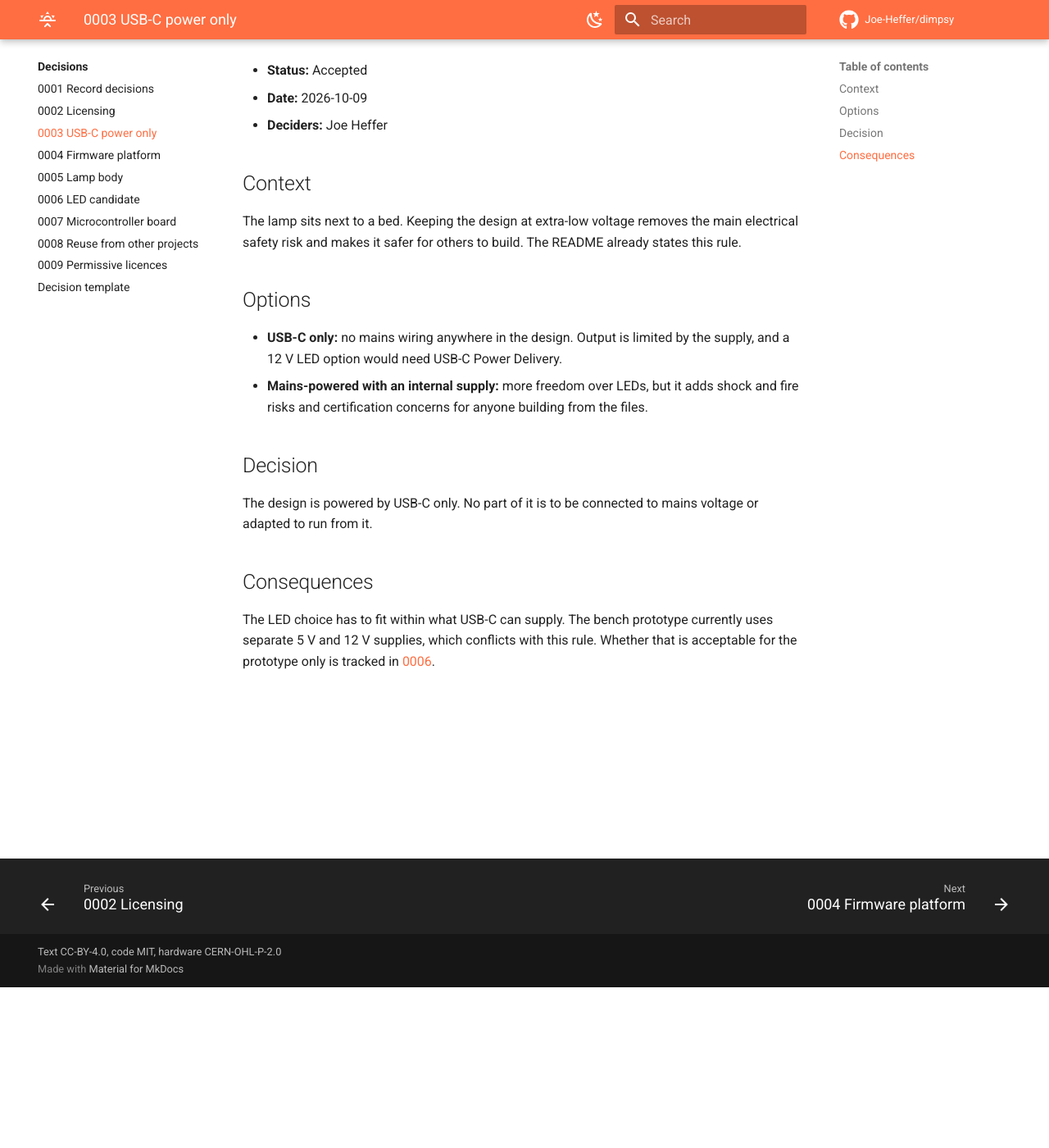
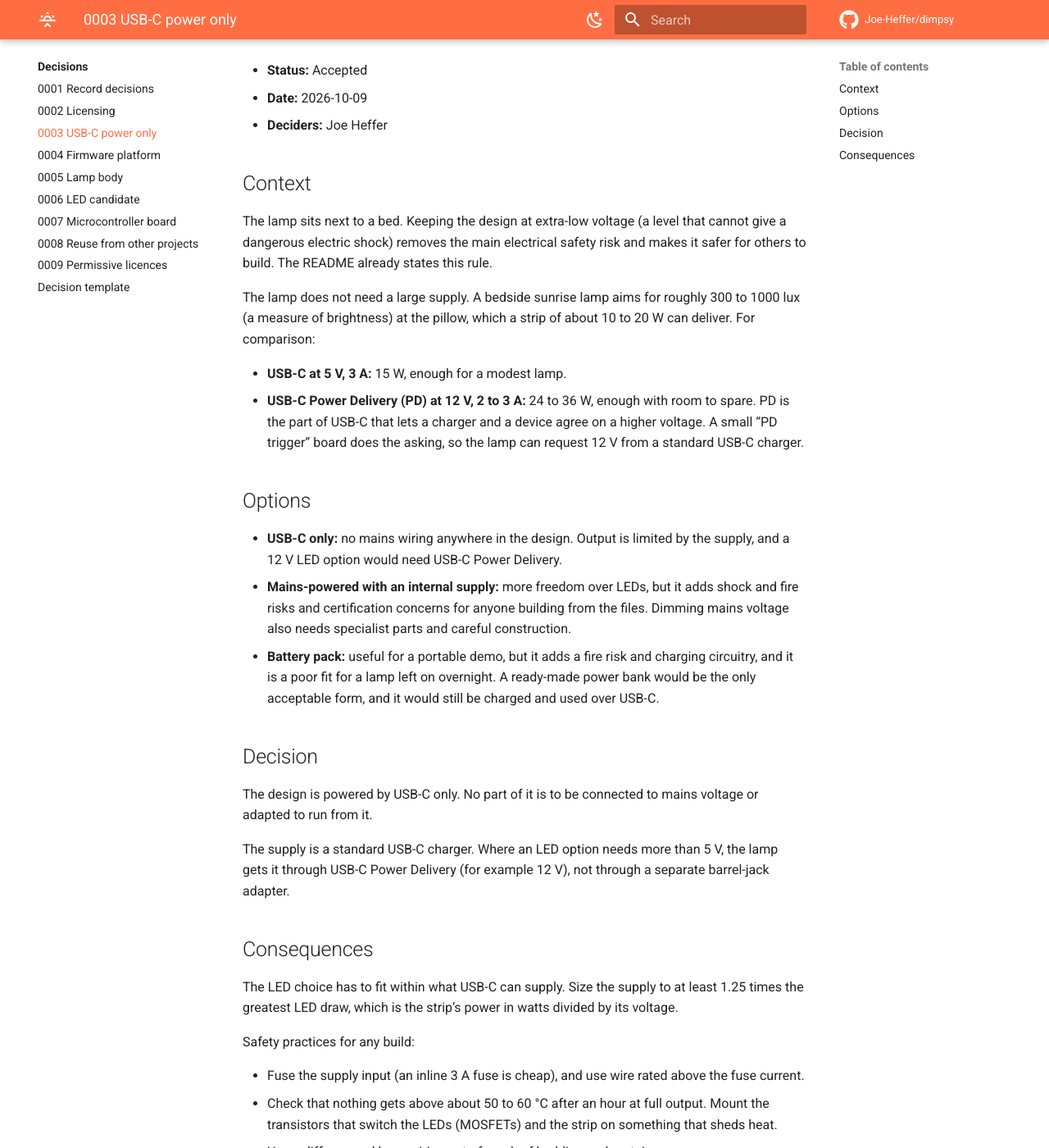
Before and after one commit to Joe-Heffer/dimpsy, an MkDocs documentation site: the page built from docs/decisions/0003-usb-c-power-only.md, in a window 1280 px wide and 1400 px high, scrolled down 196 px. Shown: the whole window at 82% size. Built offline with MkDocs 1.6.1 and Material for MkDocs 9.7.7, drawn with Linux system fonts in a browser that asks for light colours; comment, search, counter and statistics services are not loaded; some of the changed text lies outside the part shown.

Commit message:
docs: add power budget and safety practices to decision 0003 (#58)
Record the power needed for a bedside sunrise lamp, the options
considered (USB-C, USB-C Power Delivery for 12 V, mains, battery) and
safety practices for builds. The outcome, USB-C only, is unchanged.


Claude-Session: https://claude.ai/code/session_01TXaFx7RECdQFb1FgPtppnt

Signed-off-by: Claude <noreply@anthropic.com>
Co-authored-by: Claude <noreply@anthropic.com>

```diff
--- a/docs/decisions/0003-usb-c-power-only.md
+++ b/docs/decisions/0003-usb-c-power-only.md
@@ -12,17 +12,35 @@ SPDX-License-Identifier: CC-BY-4.0
 
 ## Context
 
-The lamp sits next to a bed. Keeping the design at extra-low voltage removes the main electrical safety risk and makes it safer for others to build. The README already states this rule.
+The lamp sits next to a bed. Keeping the design at extra-low voltage (a level that cannot give a dangerous electric shock) removes the main electrical safety risk and makes it safer for others to build. The README already states this rule.
+
+The lamp does not need a large supply. A bedside sunrise lamp aims for roughly 300 to 1000 lux (a measure of brightness) at the pillow, which a strip of about 10 to 20 W can deliver. For comparison:
+
+* **USB-C at 5 V, 3 A:** 15 W, enough for a modest lamp.
+* **USB-C Power Delivery (PD) at 12 V, 2 to 3 A:** 24 to 36 W, enough with room to spare. PD is the part of USB-C that lets a charger and a device agree on a higher voltage. A small “PD trigger” board does the asking, so the lamp can request 12 V from a standard USB-C charger.
 
 ## Options
 
 * **USB-C only:** no mains wiring anywhere in the design. Output is limited by the supply, and a 12 V LED option would need USB-C Power Delivery.
-* **Mains-powered with an internal supply:** more freedom over LEDs, but it adds shock and fire risks and certification concerns for anyone building from the files.
+* **Mains-powered with an internal supply:** more freedom over LEDs, but it adds shock and fire risks and certification concerns for anyone building from the files. Dimming mains voltage also needs specialist parts and careful construction.
+* **Battery pack:** useful for a portable demo, but it adds a fire risk and charging circuitry, and it is a poor fit for a lamp left on overnight. A ready-made power bank would be the only acceptable form, and it would still be charged and used over USB-C.
 
 ## Decision
 
 The design is powered by USB-C only. No part of it is to be connected to mains voltage or adapted to run from it.
 
+The supply is a standard USB-C charger. Where an LED option needs more than 5 V, the lamp gets it through USB-C Power Delivery (for example 12 V), not through a separate barrel-jack adapter.
+
 ## Consequences
 
-The LED choice has to fit within what USB-C can supply. The bench prototype currently uses separate 5 V and 12 V supplies, which conflicts with this rule. Whether that is acceptable for the prototype only is tracked in [0006](0006-led-candidate.md).
+The LED choice has to fit within what USB-C can supply. Size the supply to at least 1.25 times the greatest LED draw, which is the strip’s power in watts divided by its voltage.
+
+Safety practices for any build:
+
+* Fuse the supply input (an inline 3 A fuse is cheap), and use wire rated above the fuse current.
+* Check that nothing gets above about 50 to 60 °C after an hour at full output. Mount the transistors that switch the LEDs (MOSFETs) and the strip on something that sheds heat.
+* Use a diffuser, and keep wiring out of reach of bedding and curtains.
+* Add a limit on how long the lamp stays on at full brightness, and a watchdog (a timer that restarts the firmware if it freezes), so a crash cannot leave the lamp stuck at full brightness overnight.
+* Use chargers from a reputable supplier that carry the UKCA or CE mark.
+
+The bench prototype currently uses separate 5 V and 12 V supplies, which conflicts with this rule. Whether that is acceptable for the prototype only is tracked in [0006](0006-led-candidate.md). A bench power supply with an adjustable current limit is useful there, because it protects the LEDs and wiring from faults.
```
Also changed, not shown: CHANGELOG.md (+1 -0 lines).
